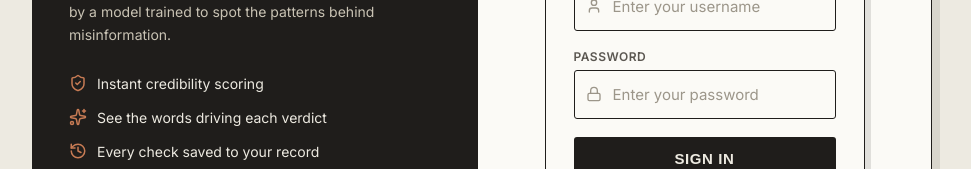
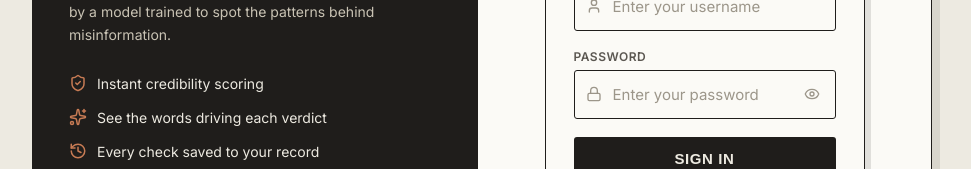
Before and after one commit to allijr7/fake-news-frontend, a React (Vite) app: page / in a window 1280 px wide. Shown: the part 352-521 px from the top of the page, without its empty margins (158-1129 px from the left). Built offline with nearby package versions, Linux system fonts and the light colour scheme.

Commit message:
Add password visibility toggle on login page

```diff
--- a/src/App.css
+++ b/src/App.css
@@ -72,6 +72,24 @@
 .toggle button.active {
   background: #1F1D1B;
   color: #EDEAE1;
+}
+
+.toggle-password {
+  position: absolute;
+  right: 12px;
+  top: 50%;
+  transform: translateY(-50%);
+  background: none;
+  border: none;
+  color: #9C968A;
+  cursor: pointer;
+  padding: 4px;
+  display: flex;
+  align-items: center;
+}
+
+.toggle-password:hover {
+  color: #1F1D1B;
 }
 
 textarea, input[type="text"], input[type="password"] {
@@ -619,6 +637,7 @@ textarea, input[type="text"], input[type="password"] {
 
 .input-with-icon input {
   padding-left: 38px;
+  padding-right: 38px;
   margin-bottom: 0;
 }
 
--- a/src/App.jsx
+++ b/src/App.jsx
@@ -1,6 +1,6 @@
 import { useState, useEffect } from 'react';
 import './App.css';
-import { User, Lock, ShieldCheck, History as HistoryIcon, Sparkles, FileText, Link2, Search, LogOut } from 'lucide-react';
+import { User, Lock, ShieldCheck, History as HistoryIcon, Sparkles, FileText, Link2, Search, LogOut, Eye, EyeOff } from 'lucide-react';
 
 
 const API_BASE = 'https://fake-news-detector-api-oa3e.onrender.com';
@@ -23,6 +23,7 @@ function App() {
   const [result, setResult] = useState(null);
   const [copied, setCopied] = useState(false);
   const [loading, setLoading] = useState(false);
+  const [showPassword, setShowPassword] = useState(false);
   const [error, setError] = useState('');
 
   // --- History state ---
@@ -204,11 +205,19 @@ function App() {
               <div className="input-with-icon">
                 <Lock size={16} className="input-icon" />
                 <input
-                  type="password"
+                  type={showPassword ? 'text' : 'password'}
                   placeholder="Enter your password"
                   value={authPassword}
                   onChange={(e) => setAuthPassword(e.target.value)}
                 />
+                <button
+                  type="button"
+                  className="toggle-password"
+                  onClick={() => setShowPassword(!showPassword)}
+                  aria-label={showPassword ? 'Hide password' : 'Show password'}
+                >
+                  {showPassword ? <EyeOff size={16} /> : <Eye size={16} />}
+                </button>
               </div>
 
               <button className="check-btn" onClick={handleAuth} disabled={authLoading}>
```
